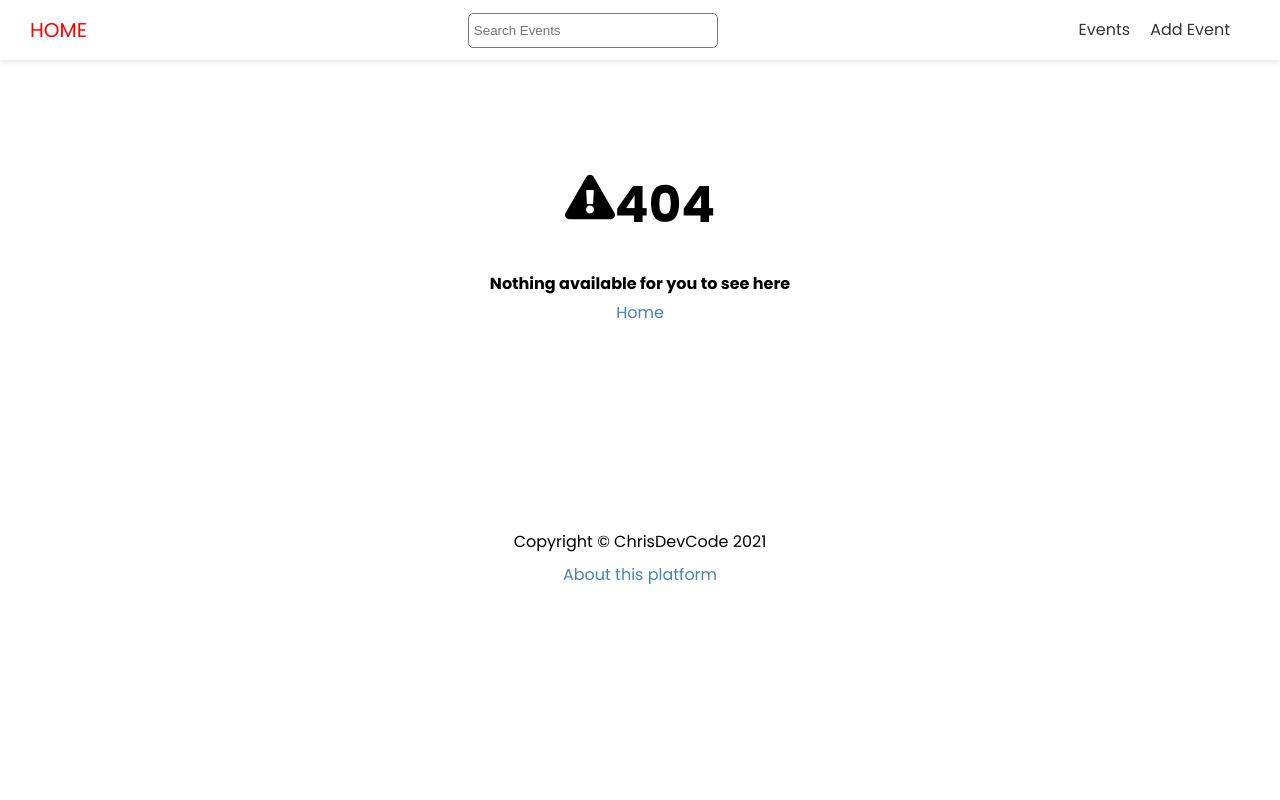
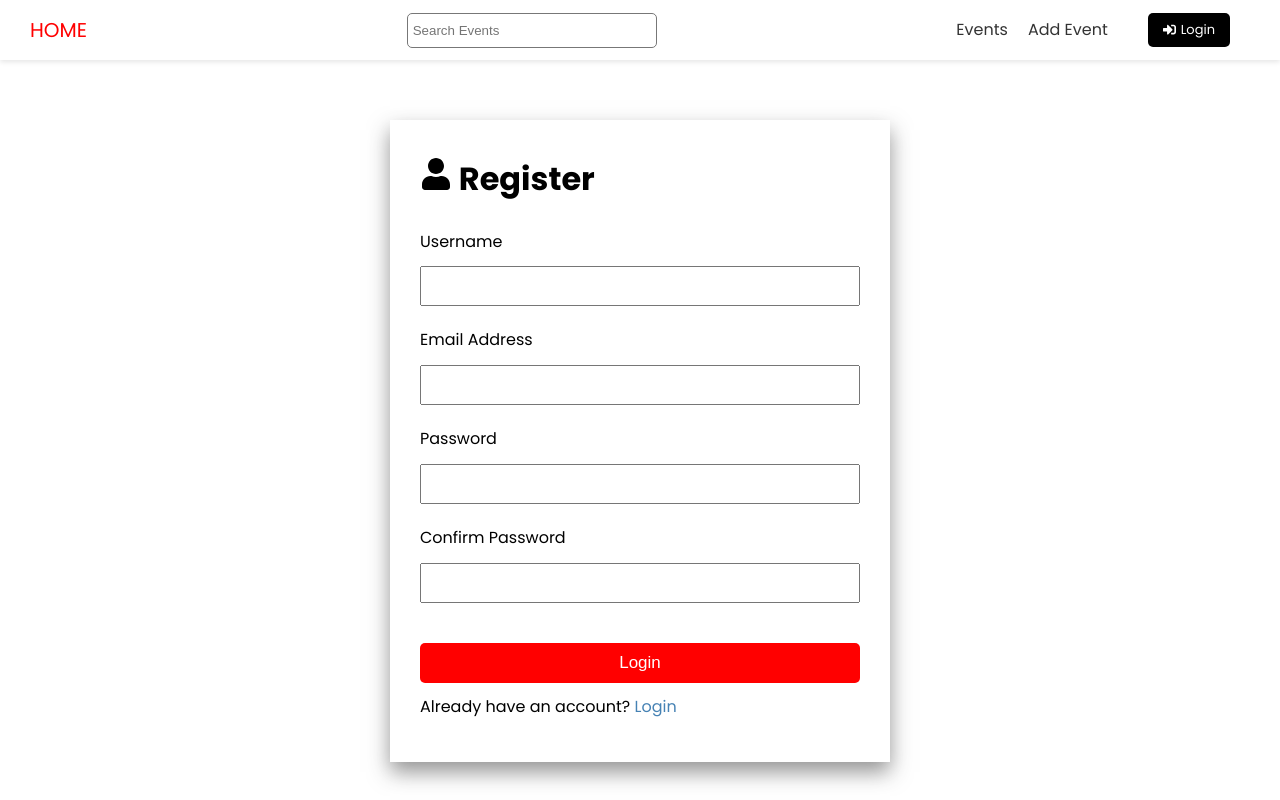
Before and after one commit to ChrisAchinga/events-front, a Next.js app: page /account/register in a window 1280 px wide. Before the commit this address had no page. Shown: the top 800 px of the page. Built offline with nearby package versions, Linux system fonts and the light colour scheme.

Commit message:
login/register forms

```diff
--- a/components/Header.js
+++ b/components/Header.js
@@ -1,3 +1,4 @@
+import { FaSignInAlt, FaSignOutAlt } from 'react-icons/fa'
 import Link from 'next/link'
 import Search from './Search'
 import styles from '@/styles/Header.module.css'
@@ -23,6 +24,14 @@
               <a>Add Event</a>
             </Link>
           </li>
+          <li>
+            <Link href='/account/login'>
+              <a className='btn-secondary btn-icon'>
+                <FaSignInAlt />
+                Login
+              </a>
+            </Link>
+          </li>
         </ul>
       </nav>
     </header>
--- /dev/null
+++ b/pages/account/register.js
@@ -0,0 +1,82 @@
+import { FaUser } from 'react-icons/fa'
+import { ToastContainer, toast } from 'react-toastify'
+import 'react-toastify/dist/ReactToastify.css'
+import { useState, useEffect, useContext } from 'react'
+import Link from 'next/link'
+import Layout from '@/components/Layout'
+import styles from '@/styles/AuthForm.module.css'
+
+const login = () => {
+  const [username, setUsername] = useState('')
+  const [email, setEmail] = useState('')
+  const [password, setPassword] = useState('')
+  const [passwordConfirm, setPasswordConfirm] = useState('')
+
+  const handleSubmit = (e) => {
+    e.preventDefault()
+
+    if (password !== passwordConfirm) {
+      toast.error('Passwords do not match!')
+      return
+    }
+
+    console.log({ username, email, password })
+  }
+
+  return (
+    <Layout title='User Registration'>
+      <div className={styles.auth}>
+        <h1>
+          <FaUser /> Register
+        </h1>
+        <ToastContainer />
+        <form onSubmit={handleSubmit}>
+          <div>
+            <label htmlFor='username'>Username</label>
+            <input
+              type='text'
+              id='username'
+              value={username}
+              onChange={(e) => setUsername(e.target.value)}
+            />
+          </div>
+          <div>
+            <label htmlFor='email'>Email Address</label>
+            <input
+              type='email'
+              id='email'
+              value={email}
+              onChange={(e) => setEmail(e.target.value)}
+            />
+          </div>
+          <div>
+            <label htmlFor='password'>Password</label>
+            <input
+              type='password'
+              id='password'
+              value={password}
+              onChange={(e) => setPassword(e.target.value)}
+            />
+          </div>
+          <div>
+            <label htmlFor='passwordConfirm'>Confirm Password</label>
+            <input
+              type='password'
+              id='passwordConfirm'
+              value={passwordConfirm}
+              onChange={(e) => setPasswordConfirm(e.target.value)}
+            />
+          </div>
+
+          <input type='submit' value='Login' className='btn' />
+        </form>
+
+        <p>
+          Already have an account? <Link href='/account/login'>Login</Link>
+        </p>
+      </div>
+    </Layout>
+  )
+}
+
+export default login
--- /dev/null
+++ b/styles/AuthForm.module.css
@@ -0,0 +1,31 @@
+.auth {
+  max-width: 500px;
+  margin: auto;
+  padding: 30px;
+  box-shadow: 0px 10px 20px 0px rgba(50, 50, 50, 0.52);
+}
+
+.auth label {
+  display: block;
+  margin-bottom: 10px;
+}
+
+.auth input[type='text'],
+.auth input[type='email'],
+.auth input[type='password'] {
+  display: block;
+  width: 100%;
+  height: 40px;
+  padding: 5px;
+  font-size: 18px;
+}
+
+.auth input[type='submit'] {
+  margin-top: 20px;
+  width: 100%;
+  font-size: 17px;
+}
+
+.auth div {
+  margin-bottom: 20px;
+}
```
Also changed, not shown: pages/account/login.js (added, +57 -0 lines).
